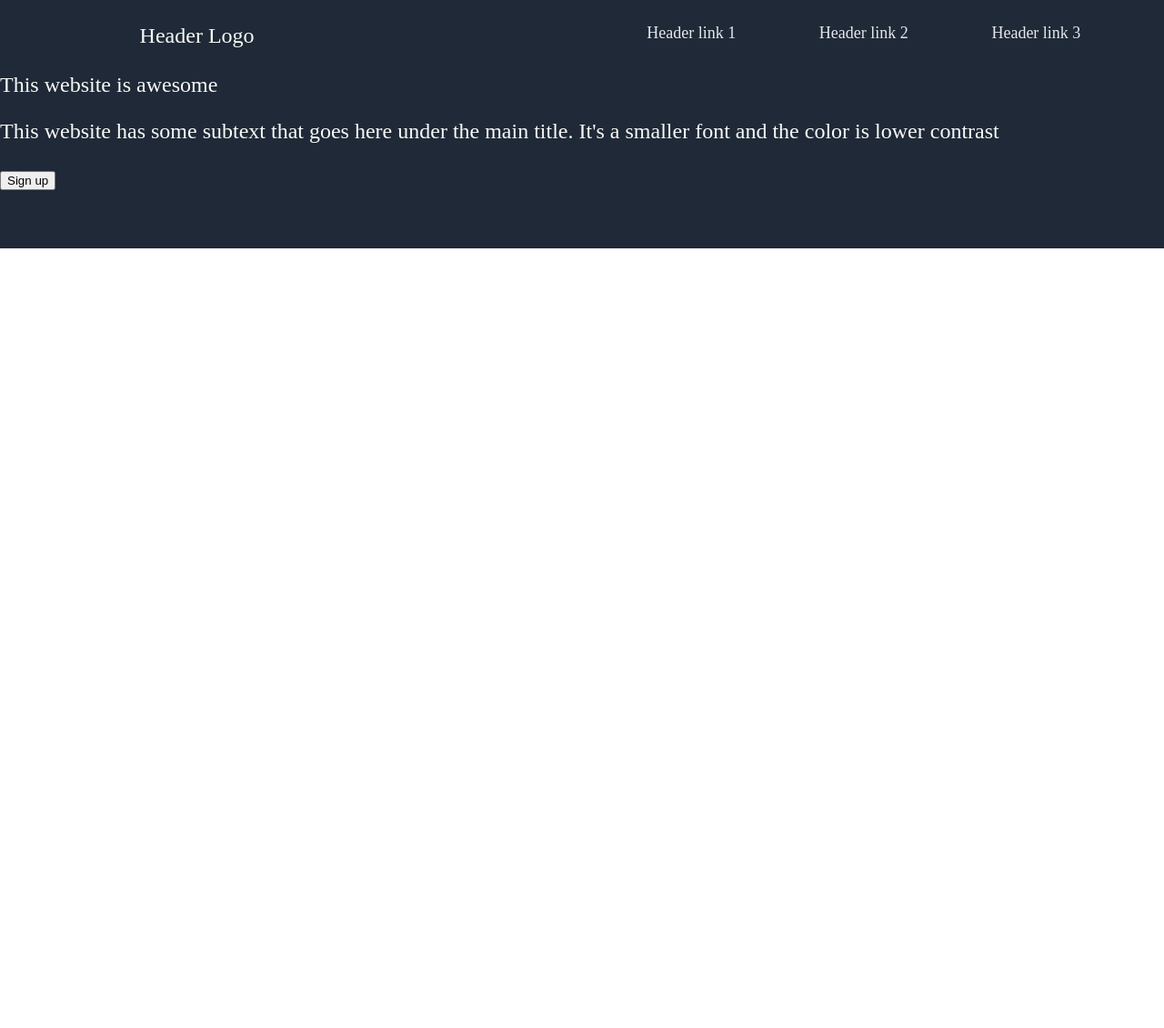
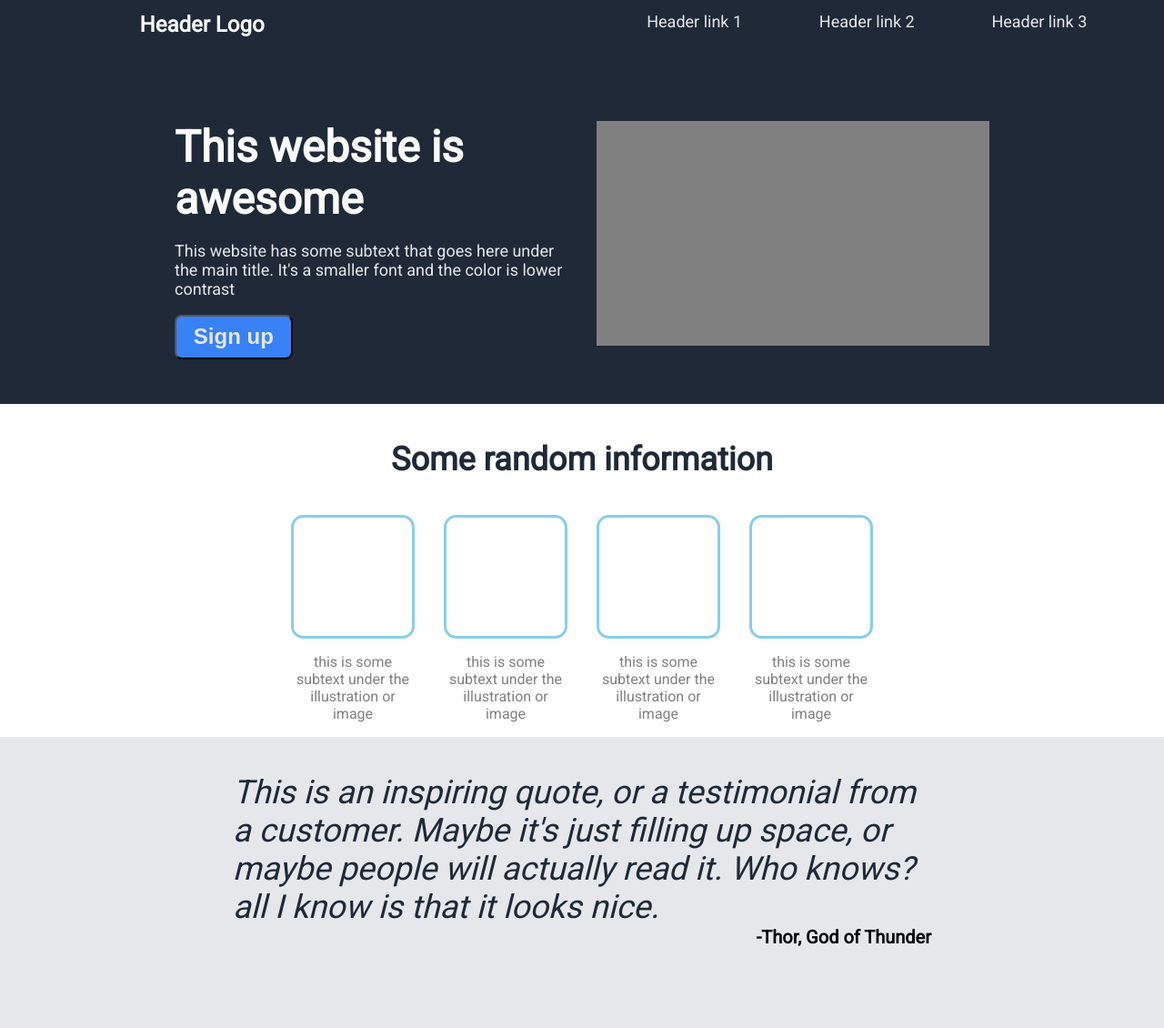
Before and after one commit to Gazzty/landing-page-top, a plain HTML site: page index.html in a window 1280 px wide. Shown: the whole page at 91% size. Before the commit the page ends 800 px from the top, so only its background shows below. Drawn offline with Linux system fonts and the light colour scheme.

Commit message:
Added random info section, with styles (finished) also added the quote of the page. Everything from this sections is completed for now

```diff
--- a/index.html
+++ b/index.html
@@ -5,29 +5,65 @@
         <meta name="viewport" content="width=device-width, initial-scale=1.0">
         <title>Landing Page | TOP</title>
         <link rel="stylesheet" href="styles.css">
+        <!-- FONT -->
+        <link rel="preconnect" href="https://fonts.googleapis.com">
+        <link rel="preconnect" href="https://fonts.gstatic.com" crossorigin>
+        <link
+            href="https://fonts.googleapis.com/css2?family=Roboto&display=swap"
+            rel="stylesheet">
     </head>
     <body>
         <!-- HEADER -->
         <div class="upper-background">
             <header>
                 <div class="header-item header-logo">Header Logo</div>
-                <div class="header-item header-link">Header link 1</div>
-                <div class="header-item header-link">Header link 2</div>
-                <div class="header-item header-link">Header link 3</div>
+                <a href="#" class="header-item header-link">Header link 1</a>
+                <a href="#" class="header-item header-link">Header link 2</a>
+                <a href="#" class="header-item header-link">Header link 3</a>
             </header>
 
             <br>
 
             <!-- FIRST DATA -->
             <div class="intro-container">
-                <div class="intro-info-container">
+                <div class="intro-item intro-info-container">
                     <div id="intro-title">This website is awesome</div>
                     <p>This website has some subtext that goes here under the
                         main title. It's a smaller font and the color is lower
                         contrast</p>
                     <button>Sign up</button>
                 </div>
-                <div id="intro-img"></div>
+                <div class="intro-item" id="intro-img"></div>
+            </div>
+        </div>
+
+        <!-- Some random information -->
+        <div id="random-info-title">Some random information</div>
+
+        <div class="random-info-container">
+            <div class="random-info-content">
+                <div class="random-info-square"></div>
+                <p>this is some subtext under the illustration or image</p>
+            </div>
+            <div class="random-info-content">
+                <div class="random-info-square"></div>
+                <p>this is some subtext under the illustration or image</p>
+            </div>
+            <div class="random-info-content">
+                <div class="random-info-square"></div>
+                <p>this is some subtext under the illustration or image</p>
+            </div>
+            <div class="random-info-content">
+                <div class="random-info-square"></div>
+                <p>this is some subtext under the illustration or image</p>
+            </div>
+        </div>
+
+        <!-- Inspiring quote -->
+        <div class="quote-background">
+            <div class="quote-container">
+                <p id="quote">This is an inspiring quote, or a testimonial from a customer. Maybe it's just filling up space, or maybe people will actually read it. Who knows? all I know is that it looks nice.</p>
+                <p id="quote-author">-Thor, God of Thunder</p>
             </div>
         </div>
 
--- a/styles.css
+++ b/styles.css
@@ -1,9 +1,11 @@
-body{
+body {
     margin: 0;
     padding: 0;
+    font-family: 'roboto';
 }
 
-.upper-background{
+/* Header */
+.upper-background {
     background-color: #1f2937;
     font-size: 24px;
     color: #f9faf8;
@@ -11,23 +13,127 @@ body{
     padding-bottom: 5%;
 }
 
-header{
+header {
     width: 100%;
     display: flex;
-    padding-top: 2%;
+    padding-top: 1%;
 }
 
-.header-item{
+.header-item {
     flex: 1 1 0%;
 }
 
-.header-logo{
+.header-logo {
     margin-left: 12%;
     flex: 2.5 1 0%;
+    font-weight: bold;
 }
 
-.header-link{
+.header-link {
     flex: .85 1 0%;
     font-size: 18px;
     color: #e5e7eb;
+    text-decoration: none;
 }
+
+/* Intro info */
+.intro-container {
+    margin-top: 5%;
+    margin-left: 15%;
+    margin-right: 15%;
+    display: flex;
+    gap: 3.5%;
+}
+
+.intro-item {
+    flex: 1;
+}
+
+#intro-title {
+    font-size: 48px;
+    font-weight: bolder;
+    color: #f9faf8;
+}
+
+.intro-container p {
+    font-size: 18px;
+    color: #e5e7eb;
+}
+
+#intro-img {
+    background-color: grey;
+}
+
+.intro-container button {
+    background-color: #3882f6;
+    color: #e5e7eb;
+    width: 30%;
+    height: 20%;
+    font-size: 24px;
+    font-weight: bold;
+    border-radius: 8px;
+}
+
+/* Some random information */
+#random-info-title{
+    font-size: 36px;
+    color: #1f2937;
+    font-weight: 800;
+    text-align: center;
+    margin-top: 5vh;
+    margin-bottom: 5vh;
+}
+
+.random-info-container{
+    display: flex;
+    gap: 2.5vw;
+    align-items: center;
+    margin-left: 25vw;
+    margin-right: 25vw;
+}
+
+.random-info-square{
+    aspect-ratio : 1 / 1;
+    width: auto;
+    border: 3px solid skyblue;
+    border-radius: 10%;
+}
+
+.random-info-content p{
+    color: grey;
+    text-align: center;
+}
+
+/* Inspiring quote */
+.quote-background{
+    width: 100%;
+    height: 40vh;
+    background-color: #e5e7eb;
+}
+
+.quote-container{
+    display: flex;
+    align-items: center;
+    flex-direction: column;
+    margin-left: 20vw;
+    margin-right: 20vw;
+    padding: 0;
+}
+
+.quote-container p{
+    margin: 0;
+}
+
+.quote-container #quote{
+    margin-top: 5vh;
+    font-size: 36px;
+    font-style: italic;
+    font-weight: lighter;
+    color: #1f2937;
+}
+
+.quote-container #quote-author{
+    margin-left: auto;
+    font-weight: 1000;
+    font-size: 20px;
+}
```
